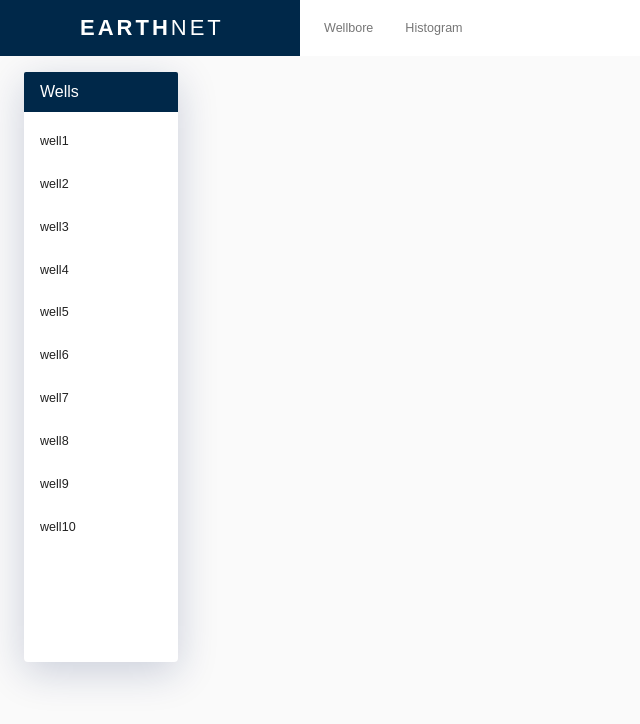
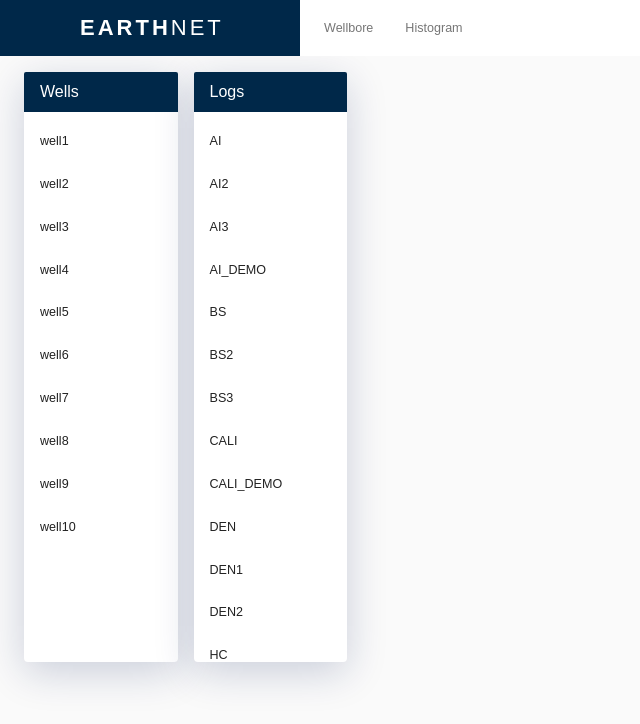
Before and after one commit to AxGa/react-assignment, a React (Create React App) app: page /wellbore in a window 1280 px wide. Shown: the top 724 px of the page, without its empty margins (0-640 px from the left). Built offline with nearby package versions, Linux system fonts and the light colour scheme; data requests are answered from the project's data file.

Commit message:
Actions/Reducer and list component for Logs list

```diff
--- a/src/earthnet/Wellbore.js
+++ b/src/earthnet/Wellbore.js
@@ -2,6 +2,7 @@ import React from 'react';
 import Dashboard from '../layouts/Dashboard/Dashboard';
 import { Grid } from '@material-ui/core';
 import WellsList from '../layouts/components/Lists/WellsList';
+import LogsList from '../layouts/components/Lists/LogsList';
 
 export default function Wellbore() {
   return (
@@ -9,6 +10,7 @@ export default function Wellbore() {
 		<Grid container spacing={1} >
 			<Grid item xs={12} md={5} container spacing={2}>
       			<WellsList/>
+      			<LogsList/>
   			</Grid>
 		</Grid>
     </Dashboard>
--- /dev/null
+++ b/src/layouts/components/Lists/LogsList.js
@@ -0,0 +1,113 @@
+import React, { useState, useEffect }from "react";
+import { connect } from "react-redux";
+import { fetchLogs } from "../../../store/actions/logsActions";
+import { makeStyles, Grid, List, ListItem, ListItemText } from '@material-ui/core';
+import {
+  Portlet,
+  PortletHeader,
+  PortletLabel,
+  PortletContent
+} from '../';
+
+const styles = theme => ({
+  root: {
+    display: 'flex',
+    flexDirection: 'column'
+  },
+  button: { marginTop: theme.spacing(3) },
+  header: {
+    padding: theme.spacing(0, 1, 0, 2),
+    background: theme.palette.default.dark,
+    color: theme.palette.default.contrastText
+  },
+  headerLabel: {
+    '& .MuiTypography-root': {
+      fontSize: '12px',
+      fontWeight: 800
+    }
+  },
+  portletContent: {
+    height: 0,
+    minHeight: 550,
+    display: 'flex',
+    flexDirection: 'column'
+  },
+  listItem: {
+    cursor: 'pointer',
+    justifyContent: ' space-between',
+    '&.Mui-selected.haveData,&.Mui-selected.haveData:hover': {
+      backgroundColor: 'rgba(41, 150, 243, .3)'
+    },
+    '&:hover, &.Mui-selected,&.Mui-selected:hover': {
+      backgroundColor: theme.palette.default.light
+    },
+    '&::selection': { backgroundColor: 'transparent' }
+  }
+});
+const useStyles = makeStyles(styles);
+
+const LogsList = (props) => {
+  useEffect(() => {
+    props.dispatch(fetchLogs());
+  }, []);
+
+    const classes = useStyles();
+    const [selectedOptions, setSelect] = useState([]);
+
+    const handleSelect = value => {
+      const currentIndex = selectedOptions.indexOf(value);
+      const newSelectedOptions = [...selectedOptions];
+      if (currentIndex === -1) {
+        newSelectedOptions.push(value);
+      } else {
+        newSelectedOptions.splice(currentIndex, 1);
+      }
+      setSelect(newSelectedOptions);
+    };
+
+    const isSelected = value => selectedOptions.includes(value);
+
+    const { error, loading, logs } = props;
+
+    if (error) {
+      return <div>Error! {error.message}</div>;
+    }
+
+    if (loading) {
+      return <div>Loading...</div>;
+    }
+
+    return (
+      <Grid item xs={4}>
+        <Portlet>
+          <PortletHeader className={classes.header}>
+            <PortletLabel title="Logs" />
+          </PortletHeader>
+          <PortletContent className={classes.portletContent} noPadding>
+            <List>
+              {logs.map(
+                log => (
+                  <ListItem
+                    key={log.id}
+                    className={classes.listItem}
+                    selected={isSelected(log.id)}
+                    onClick={() => handleSelect(log.id)}
+                  >
+                    <ListItemText primary={log.log} />
+                  </ListItem>
+                )
+              )}
+            </List>
+          </PortletContent>
+        </Portlet>
+      </Grid>
+    );
+}
+
+const mapStateToProps = state => ({
+  logs: state.logs.items,
+  loading: state.logs.loading,
+  error: state.logs.error
+});
+
+export default connect(mapStateToProps)(LogsList);
--- /dev/null
+++ b/src/store/actions/logsActions.js
@@ -0,0 +1,39 @@
+export const FETCH_LOGS_BEGIN   = 'FETCH_LOGS_BEGIN';
+export const FETCH_LOGS_SUCCESS = 'FETCH_LOGS_SUCCESS';
+export const FETCH_LOGS_FAILURE = 'FETCH_LOGS_FAILURE';
+
+export function fetchLogs(){
+	return dispatch => {
+		dispatch(fetchLogsBegin());
+		return fetch("http://localhost:8000/logs")
+			.then(handleErrors)
+			.then(res => res.json())
+			.then(json => {
+				dispatch(fetchLogsSuccess(json));
+				return json;
+			})
+			.catch(error => dispatch(fetchLogsFailure(error)));
+	}
+}
+
+// Handle HTTP errors since fetch won't.
+function handleErrors(response) {
+	if (!response.ok) {
+		throw Error(response.statusText);
+	}
+	return response;
+}
+
+export const fetchLogsBegin = () => ({
+	type: FETCH_LOGS_BEGIN
+})
+
+export const fetchLogsSuccess = items => ({
+	type: FETCH_LOGS_SUCCESS,
+	payload: { items }
+})
+
+export const fetchLogsFailure = error => ({
+	type: FETCH_LOGS_FAILURE,
+	payload: error
+})
--- a/src/store/reducers/index.js
+++ b/src/store/reducers/index.js
@@ -2,10 +2,12 @@ import { combineReducers } from 'redux';
 import { connectRouter } from 'connected-react-router';
 import actionsReducer from './actions';
 import wellsReducer from "./wellsReducer";
+import logsReducer from "./logsReducer";
 
 export default history =>
   combineReducers({
     router: connectRouter(history),
     state: actionsReducer,
-    wells: wellsReducer
+    wells: wellsReducer,
+   	logs: logsReducer
   });
--- /dev/null
+++ b/src/store/reducers/logsReducer.js
@@ -0,0 +1,41 @@
+import { FETCH_LOGS_BEGIN, FETCH_LOGS_SUCCESS, FETCH_LOGS_FAILURE } from '../actions/logsActions';
+
+const initialState = {
+	items: [],
+	loading: false,
+	error: null
+};
+
+export default function logsReducer( state = initialState, action){
+	switch(action.type){
+		case FETCH_LOGS_BEGIN:
+			// state = "loading" so we can add a preloader
+			// reset errors
+			return {
+			  ...state,
+			  loading: true,
+			  error: null
+			};
+
+		case FETCH_LOGS_SUCCESS:
+			// add the fetched data to items
+			return {
+			  ...state,
+			  loading: false,
+			  items: action.payload.items
+			};
+
+		case FETCH_LOGS_FAILURE:
+			// Request failed.
+			// Save the error.
+			return {
+			  ...state,
+			  loading: false,
+			  error: action.payload.error,
+			  items: []
+			};
+
+		default:
+			return state;
+	}
+}
```
